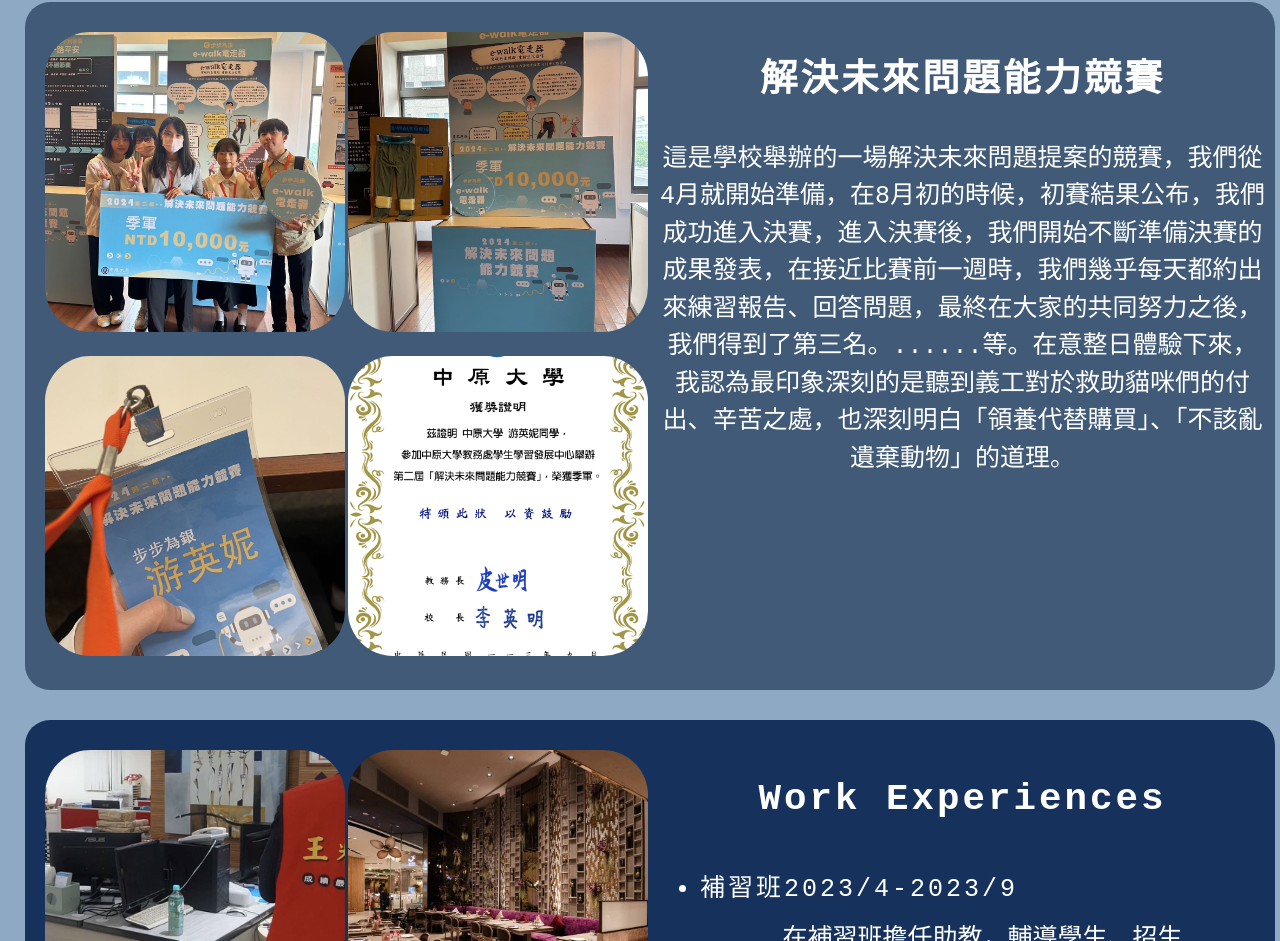
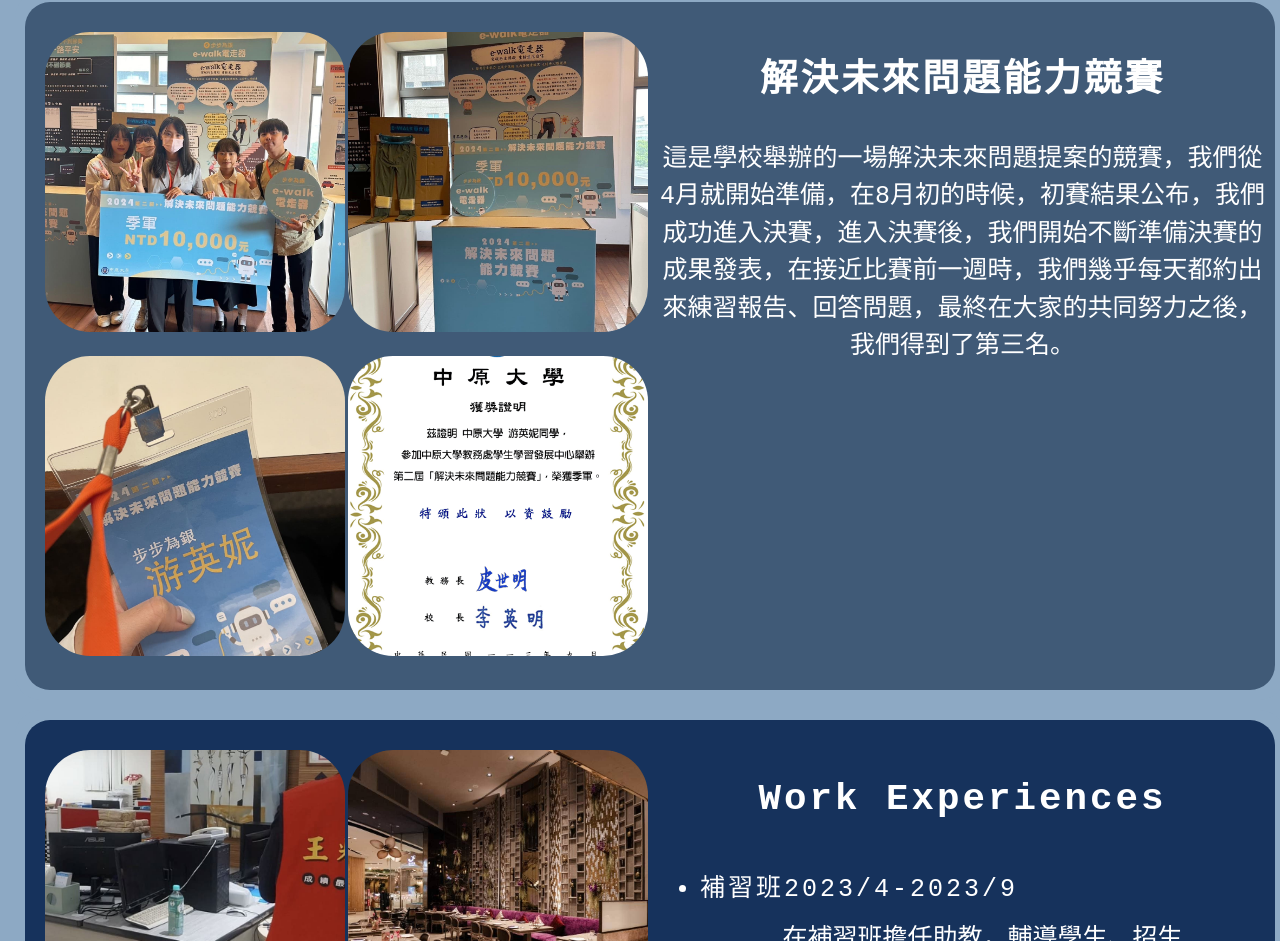
Before and after one commit to youyingni/git_lesson01, a plain HTML site: page 期中/index.html in a window 1280 px wide. Shown: the part 2552-3493 px from the top of the page. Drawn offline with Linux system fonts and the light colour scheme; a web font is replaced by a local one.

Commit message:
Update index.html

```diff
--- a/期中/index.html
+++ b/期中/index.html
@@ -197,7 +197,7 @@
                     <div class="paragraph-column">
                         <h2 class="bigtxt">解決未來問題能力競賽</h2>
                         <p class="">
-                            這是學校舉辦的一場解決未來問題提案的競賽，我們從4月就開始準備，在8月初的時候，初賽結果公布，我們成功進入決賽，進入決賽後，我們開始不斷準備決賽的成果發表，在接近比賽前一週時，我們幾乎每天都約出來練習報告、回答問題，最終在大家的共同努力之後，我們得到了第三名。......等。在意整日體驗下來，我認為最印象深刻的是聽到義工對於救助貓咪們的付出、辛苦之處，也深刻明白「領養代替購買」、「不該亂遺棄動物」的道理。
+                            這是學校舉辦的一場解決未來問題提案的競賽，我們從4月就開始準備，在8月初的時候，初賽結果公布，我們成功進入決賽，進入決賽後，我們開始不斷準備決賽的成果發表，在接近比賽前一週時，我們幾乎每天都約出來練習報告、回答問題，最終在大家的共同努力之後，我們得到了第三名。
                         </p>
                     </div>
                 </div>
```
